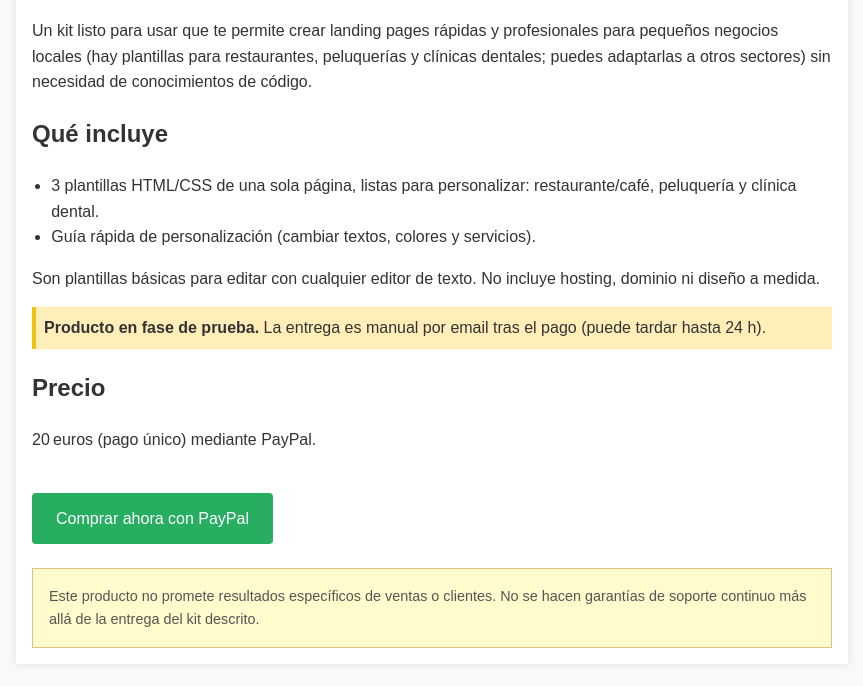
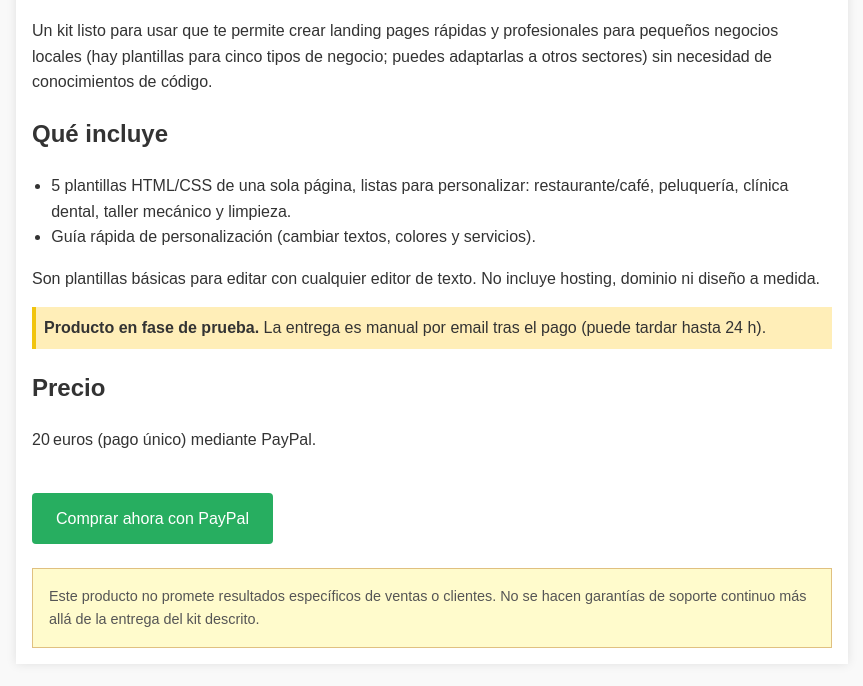
Before and after one commit to satpergut-jpg/kit-landing-negocios, a plain HTML site: page index.html in a window 1280 px wide. Shown: the part 124-810 px from the top of the page, without its empty margins (208-1071 px from the left). Drawn offline with Linux system fonts and the light colour scheme.

Commit message:
Kit de 5 plantillas
Co-Authored-By: Claude Sonnet 5.5 <noreply@anthropic.com>

```diff
--- a/index.html
+++ b/index.html
@@ -18,10 +18,10 @@
 <body>
 <div class="container">
     <h1>Landing Page Builder Kit para Negocios Locales</h1>
-    <p>Un kit listo para usar que te permite crear landing pages rápidas y profesionales para pequeños negocios locales (hay plantillas para restaurantes, peluquerías y clínicas dentales; puedes adaptarlas a otros sectores) sin necesidad de conocimientos de código.</p>
+    <p>Un kit listo para usar que te permite crear landing pages rápidas y profesionales para pequeños negocios locales (hay plantillas para cinco tipos de negocio; puedes adaptarlas a otros sectores) sin necesidad de conocimientos de código.</p>
     <h2>Qué incluye</h2>
     <ul>
-        <li>3 plantillas HTML/CSS de una sola página, listas para personalizar: restaurante/café, peluquería y clínica dental.</li>
+        <li>5 plantillas HTML/CSS de una sola página, listas para personalizar: restaurante/café, peluquería, clínica dental, taller mecánico y limpieza.</li>
         <li>Guía rápida de personalización (cambiar textos, colores y servicios).</li>
     </ul>
     <p>Son plantillas básicas para editar con cualquier editor de texto. No incluye hosting, dominio ni diseño a medida.</p>
```
